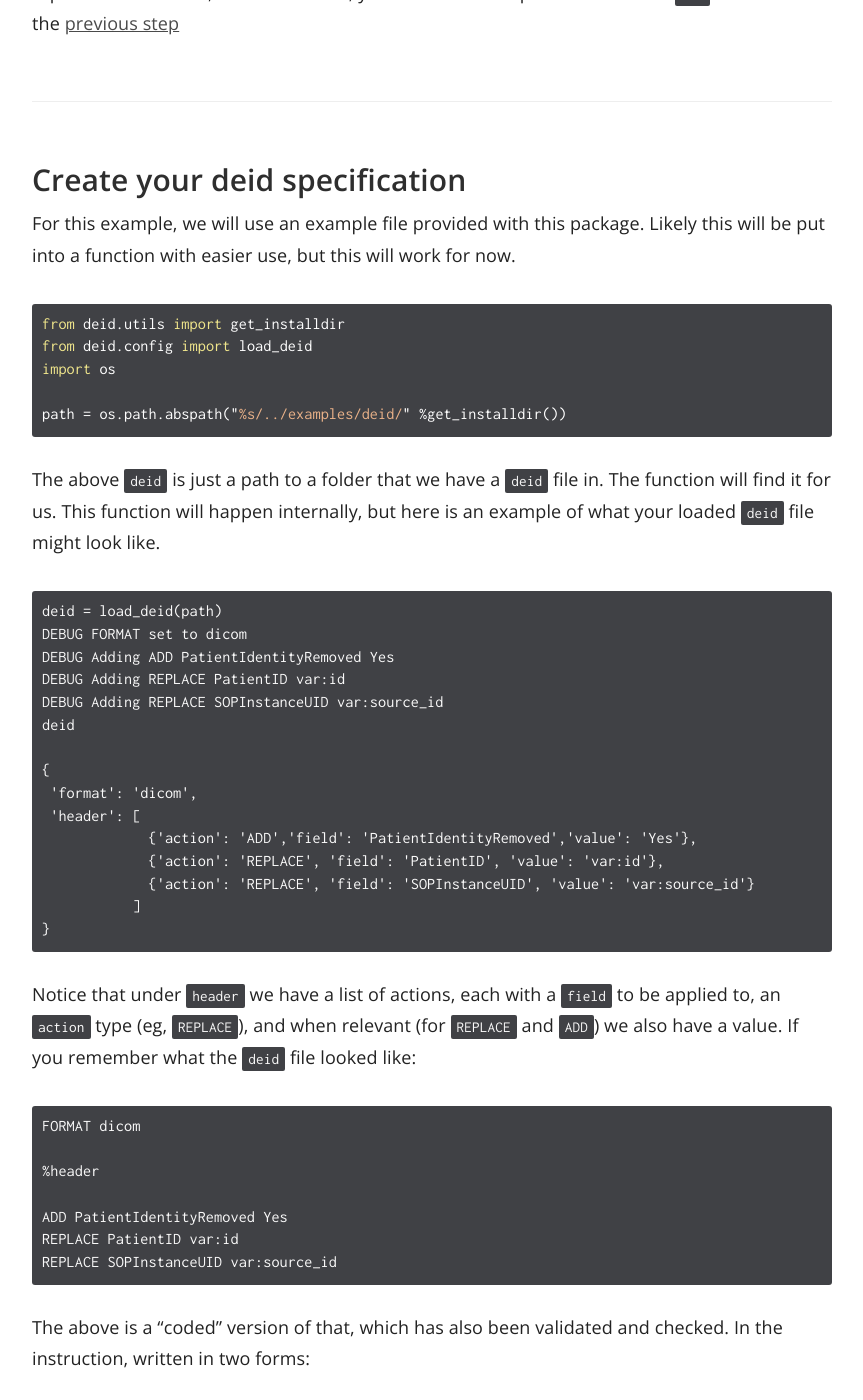
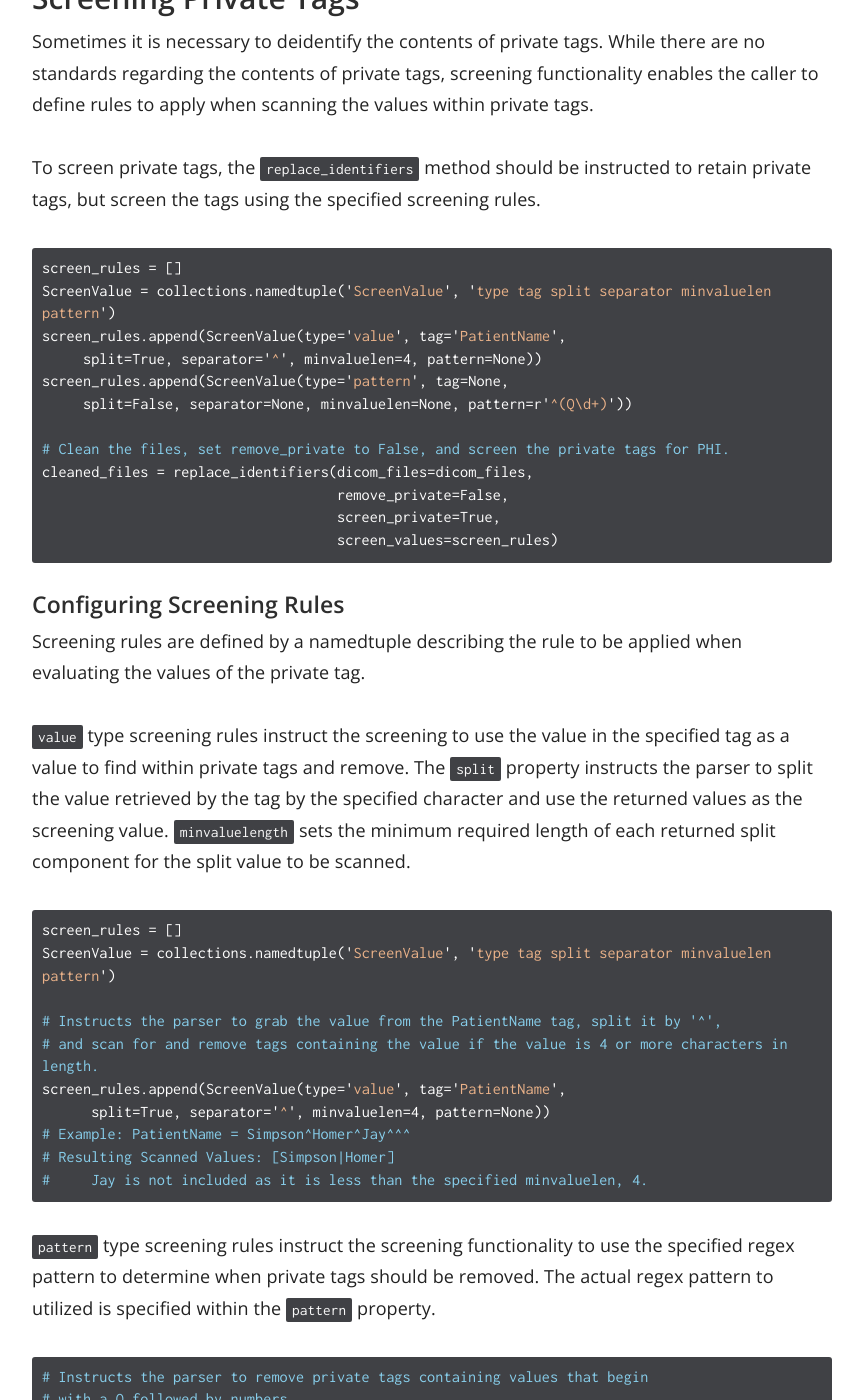
Before and after one commit to pydicom/deid, a Jekyll site: the page built from docs/_docs/getting-started/dicom-put.md, in a window 1280 px wide and 1400 px high, scrolled down 6290 px. Shown: the whole window, without its empty margins (358-1221 px from the left). Built offline with Jekyll 4.4.1, drawn with Linux system fonts in a browser that asks for light colours; some of the changed text lies outside the part shown.

Commit message:
Updated documentation - dicom-put.md
Added sections describing the usage of the new private tag screening functionality which was added to the replace_identifiers method.

````diff
--- a/docs/_docs/getting-started/dicom-put.md
+++ b/docs/_docs/getting-started/dicom-put.md
@@ -258,6 +258,56 @@ private_tags = get_private(dicom)
 
 Although in this case, the list is empty.
 
+### Screening Private Tags
+Sometimes it is necessary to deidentify the contents of private tags.  While there are no standards regarding the contents of private tags, screening functionality enables the caller to define rules to apply when scanning the values within private tags.
+
+To screen private tags, the `replace_identifiers` method should be instructed to retain private tags, but screen the tags using the specified screening rules.
+
+```python
+screen_rules = []
+ScreenValue = collections.namedtuple('ScreenValue', 'type tag split separator minvaluelen pattern')
+screen_rules.append(ScreenValue(type='value', tag='PatientName',
+     split=True, separator='^', minvaluelen=4, pattern=None))
+screen_rules.append(ScreenValue(type='pattern', tag=None,
+     split=False, separator=None, minvaluelen=None, pattern=r'^(Q\d+)'))
+
+# Clean the files, set remove_private to False, and screen the private tags for PHI.
+cleaned_files = replace_identifiers(dicom_files=dicom_files,
+                                    remove_private=False,
+                                    screen_private=True,
+                                    screen_values=screen_rules)
+```
+
+#### Configuring Screening Rules
+Screening rules are defined by a namedtuple describing the rule to be applied when evaluating the values of the private tag.
+
+`value` type screening rules instruct the screening to use the value in the specified tag as a value to find within private tags and remove.  The `split` property instructs the parser to split the value retrieved by the tag by the specified character and use the returned values as the screening value.  `minvaluelength` sets the minimum required length of each returned split component for the split value to be scanned.
+
+```python
+screen_rules = []
+ScreenValue = collections.namedtuple('ScreenValue', 'type tag split separator minvaluelen pattern')
+
+# Instructs the parser to grab the value from the PatientName tag, split it by '^',
+# and scan for and remove tags containing the value if the value is 4 or more characters in length.
+screen_rules.append(ScreenValue(type='value', tag='PatientName',
+      split=True, separator='^', minvaluelen=4, pattern=None))
+# Example: PatientName = Simpson^Homer^Jay^^^
+# Resulting Scanned Values: [Simpson|Homer]
+#     Jay is not included as it is less than the specified minvaluelen, 4.
+```
+
+`pattern` type screening rules instruct the screening functionality to use the specified regex pattern to determine when private tags should be removed. The actual regex pattern to utilized is specified within the `pattern` property.
+
+```python
+# Instructs the parser to remove private tags containing values that begin
+# with a Q followed by numbers.
+screen_rules.append(ScreenValue(type='pattern', tag=None,
+     split=False, separator=None, minvaluelen=None, pattern=r'^(Q\d+)'))
+
+# Instructs the parser to remove private tags with values containing ^ characters.
+screen_rules.append(ScreenValue(type='pattern', tag=None,
+     split=False, separator=None, minvaluelen=None, pattern=r'.*\^+.*'))
+```
 
 ## Customize Replacement
 As we mentioned earlier, if you have a [deid settings]({{ site.baseurl}}/getting-started/dicom-config/) file,
````
